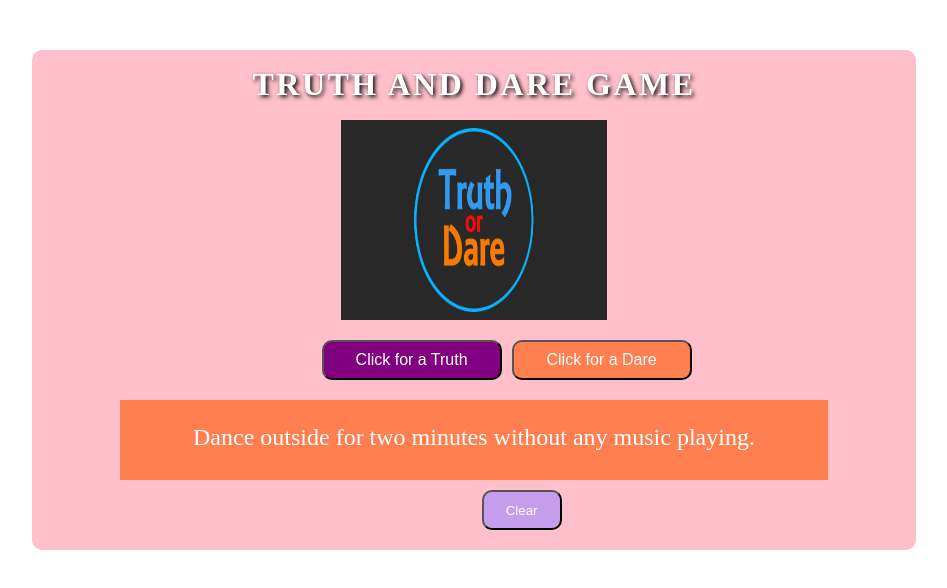
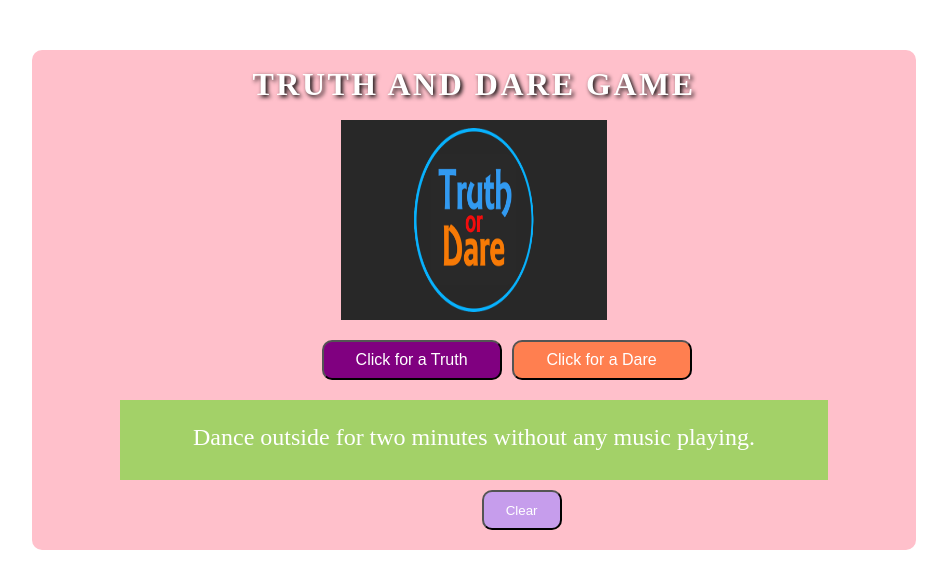
Before and after one commit to Namunabhattarai/Truth-n-dare-project, a plain HTML site: page index.html in a window 1280 px wide. Both pictures are taken after a click on the button "Click for a Dare". Shown: the whole page, without its empty margins (166-1113 px from the left). Drawn offline with Linux system fonts and the light colour scheme.

Commit message:
Update index.html

```diff
--- a/index.html
+++ b/index.html
@@ -80,7 +80,7 @@ truths.addEventListener("click",function(){
 dares.addEventListener("click",function(){
     var randomDare=dareQues[Math.floor(Math.random()*dareQues.length)];
     test.innerHTML=randomDare;
-     document.getElementById('box').style.background="coral";
+     document.getElementById('box').style.background="rgb(163, 209, 104)";
 
 })
 clear.addEventListener("click",function(){
```
